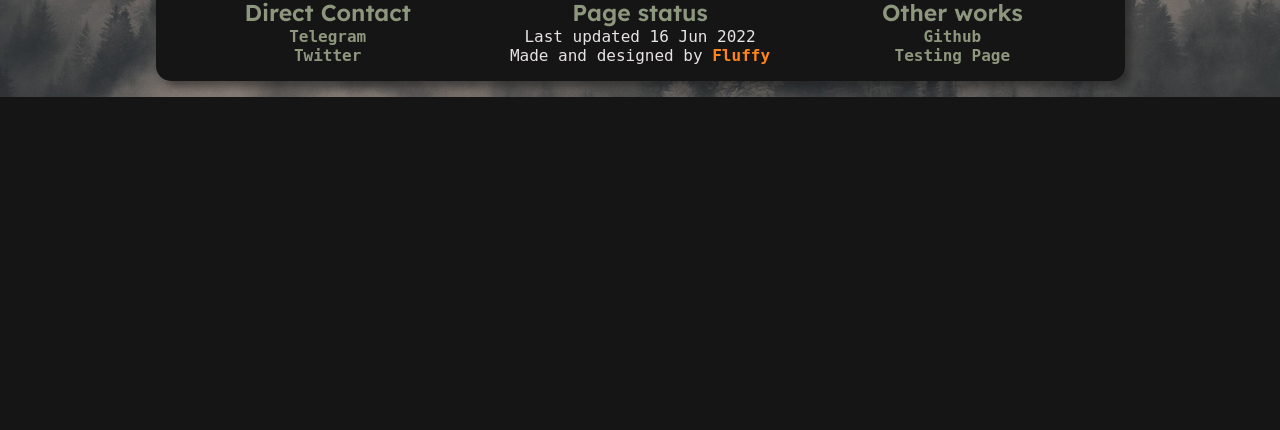
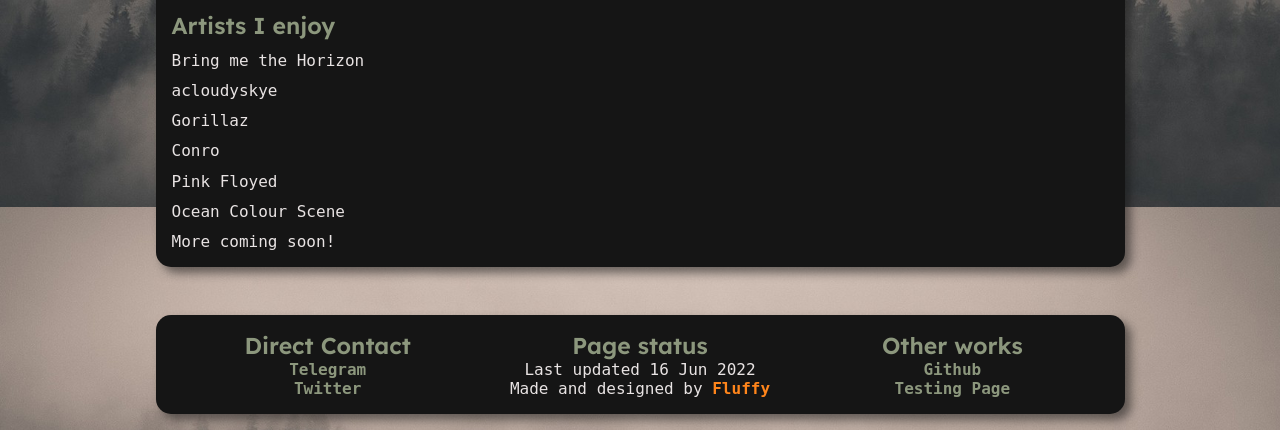
Before and after one commit to Fluffy-Bean/Fluffys-website, a PHP site: page / in a window 1280 px wide. Shown: the part 5393-5823 px from the top of the page. Before the commit the page ends 5490 px from the top, so only its background shows below. Run offline with PHP 8.4, Linux system fonts and the light colour scheme.

Commit message:
AAAAUUUGGHHHH

```diff
--- a/css/nav.css
+++ b/css/nav.css
@@ -10,7 +10,7 @@ nav {
   display: flex; flex-direction: row;
   justify-content: space-between; align-items: center;
 
-  background-color: var(--bg-alt); color: var(--fg-dark);
+  background-color: var(--bg-dark); color: var(--fg);
 
   border-radius: var(--rad);
 
@@ -29,28 +29,29 @@ nav * {
 
   transform: rotate(-25deg) scale(3.2);
 
-  filter: drop-shadow(1px 0 0 var(--bg-alt))
-          drop-shadow(0 1px 0 var(--bg-alt))
-          drop-shadow(-1px 0 0 var(--bg-alt))
-          drop-shadow(0 -1px 0 var(--bg-alt));
+  filter: drop-shadow(1px 0 0 var(--bg-dark))
+          drop-shadow(0 1px 0 var(--bg-dark))
+          drop-shadow(-1px 0 0 var(--bg-dark))
+          drop-shadow(0 -1px 0 var(--bg-dark));
 }
 .nav-logo h2 {
   margin: 0 0 0 2rem; padding: 0;
   font-size: 28px;
   font-weight: 900;
 }
+
+.nav-links * {
+  margin: 0 0.2rem; padding: 0;
+
+  color: var(--fg);
+
+  text-align: right; text-decoration: none;
+
+  font-weight: bolder;
+}
+
 @media (max-width:569px) {
   .nav-logo h2 {
     display: none;
   }
 }
-
-.nav-links * {
-  margin: 0 0.2rem; padding: 0;
-
-  color: var(--fg-dark);
-
-  text-align: right; text-decoration: none;
-
-  font-weight: bolder;
-}
--- a/index.php
+++ b/index.php
@@ -56,10 +56,37 @@
 			<img src="https://github-readme-stats.vercel.app/api/top-langs/?username=Fluffy-Bean&layout=compact">
 		</section>
 
+		<section id="pc" class="justify-text">
+			<h2>System configuration</h2>
+			<h3>Operating system</h3>
+			<img src="images/sussywussy.png" alt="Screenshot of Linux desktop environment" loading="lazy">
+			<p>My main operating system is Arch Linux, in this screenshot you can see a "rice" of Rofi and Polybar! Which you can see <a href="https://github.com/Fluffy-Bean/dots">here</a>!</p>
+			<p>My secondary system is Windows 10 Pro just for VR</p>
+
+			<h3>Hardware</h3>
+			<p>For my PC case, I'm using an NZXT H510 (white) covered with a bunch of stickers and magnets.</p>
+			<p>But for whats inside is a bit more interesting. I am using a Gigabyte X570 AORUS ELITE motherboard, pared with an AMD 5 3600. Cooling that is a be quiet! Pure Rock 2.</p>
+			<p>Thats with 16GBs (2x8) of DDR4-3600 ram from Corsair, with an Nvidia GTX1060 (6gb) Zotac AMP edition.</p>
+			<p>Which is all powered by a Corsair 550W 80+ Gold power supply.</p>
+			<p>For storage I am using a Hitachi Deskstar that has 2TBs of storage for my games and larger files. For my boot SSD I am using a Samsung 980 1TB M.2 NVMe.</p>
+
+			<h3>Equipment</h3>
+			<p>My keyboard is a Razer Blackwiddow X Chroma that has been through too much. To go with that I have a Logitech g502 mouse with a Hyena Agenda mouse mat.</p>
+			<p>For my monitor I have a BenQ MOBIUZ EX2510. For VR I have a normal CV1 with 2 cameras.</p>
+			<p>Headphones are very important to me, as I use them for hours at a time everyday and listen to a lot of music, so I got myself Steelseries Arctis 3 (only to be very dissapointed with the mic and build quality). I also enjoy playing some games with a controller so I have a modded Xbox One S controller.</p>
+
+			<h3>Server</h3>
+			<p>My server is a simple Zotac ZBOX-CI527.</p>
+			<p>It still has the base 8GBs of ram and i5-7200U CPU. But I upgraded it with a 120GB SSD.</p>
+			<p>And it is running a Proxmox server with many many LXC containers because why not :3</p>
+		</section>
+
 		<section class="justify-text">
 			<h2>Special Thanks</h2>
 			<p>To <span class="jeetix-colour">Jeetix</span> for helping me with learning how to make websites and keeping the original site up and running!</p>
 			<p>And to <span class="carty-colour">Carty</span> for teaching me how to run servers and the networking required to keep sites online!</p>
+			<p><span class="mrhdash-colour">mrHDash</span> for the <a href="#refsheet">Ref Sheet</a> and most other art on the page!</p>
+			<p>To <span class="zadok-colour">Zadok</span> for the silly tadium art in the nav bar!</p>
 		</section>
 
 		<section id="gallery">
@@ -97,36 +124,21 @@
 			<p>Why can't electric eels get depressed? Because they're always positive!</p>
 		</section>
 
-		<section id="pc" class="justify-text">
-			<h2>System configuration</h2>
-			<h3>Operating system</h3>
-			<img src="images/sussywussy.png" alt="Screenshot of Linux desktop environment" loading="lazy">
-			<p>My main operating system is Arch Linux, in this screenshot you can see a "rice" of Rofi and Polybar! Which you can see <a href="https://github.com/Fluffy-Bean/dots">here</a>!</p>
-			<p>My secondary system is Windows 10 Pro just for VR</p>
-
-			<h3>Hardware</h3>
-			<p>For my PC case, I'm using an NZXT H510 (white) covered with a bunch of stickers and magnets.</p>
-			<p>But for whats inside is a bit more interesting. I am using a Gigabyte X570 AORUS ELITE motherboard, pared with an AMD 5 3600. Cooling that is a be quiet! Pure Rock 2.</p>
-			<p>Thats with 16GBs (2x8) of DDR4-3600 ram from Corsair, with an Nvidia GTX1060 (6gb) Zotac AMP edition.</p>
-			<p>Which is all powered by a Corsair 550W 80+ Gold power supply.</p>
-			<p>For storage I am using a Hitachi Deskstar that has 2TBs of storage for my games and larger files. For my boot SSD I am using a Samsung 980 1TB M.2 NVMe.</p>
-
-			<h3>Equipment</h3>
-			<p>My keyboard is a Razer Blackwiddow X Chroma that has been through too much. To go with that I have a Logitech g502 mouse with a Hyena Agenda mouse mat.</p>
-			<p>For my monitor I have a BenQ MOBIUZ EX2510. For VR I have a normal CV1 with 2 cameras.</p>
-			<p>Headphones are very important to me, as I use them for hours at a time everyday and listen to a lot of music, so I got myself Steelseries Arctis 3 (only to be very dissapointed with the mic and build quality). I also enjoy playing some games with a controller so I have a modded Xbox One S controller.</p>
-
-			<h3>Server</h3>
-			<p>My server is a simple Zotac ZBOX-CI527.</p>
-			<p>It still has the base 8GBs of ram and i5-7200U CPU. But I upgraded it with a 120GB SSD.</p>
-			<p>And it is running a Proxmox server with many many LXC containers because why not :3</p>
-		</section>
-
 		<section id="spotify" class="justify-text">
 			<h2>Mah Music taste!</h2>
-			<p>Here are some playlists I made with some music I enjoy listening to. Though I missed many many songs.</p>
+			<p>Here I will put (most) of the music I enjoy listening too!</p>
+			<h3>Ma Spotify playlists</h3>
 			<iframe src="https://open.spotify.com/embed/playlist/5e4iqBdioVN56hz1KCYWNi?utm_source=generator" width="100%" height="380" frameBorder="0" allowfullscreen="" allow="autoplay; clipboard-write; encrypted-media; fullscreen; picture-in-picture"></iframe>
 			<iframe src="https://open.spotify.com/embed/playlist/37vWcad8w7GBvNIZUkDxEi?utm_source=generator" width="100%" height="380" frameBorder="0" allowfullscreen="" allow="autoplay; clipboard-write; encrypted-media; fullscreen; picture-in-picture"></iframe>
+
+			<h3>Artists I enjoy</h3>
+			<p>Bring me the Horizon</p>
+			<p>acloudyskye</p>
+			<p>Gorillaz</p>
+			<p>Conro</p>
+			<p>Pink Floyed</p>
+			<p>Ocean Colour Scene</p>
+			<p>More coming soon!</p>
 		</section>
 	</main>
 
--- a/stylesheet.css
+++ b/stylesheet.css
@@ -19,6 +19,7 @@
 
 :root {
   --bg: #151515;
+  --bg-dark: #0f0f0f;
   --bg-alt: #E8E3E3;
 
   --h: #8C977D;
@@ -124,3 +125,13 @@ span {
 	color: #FF851B;
   font-weight: bold;
 }
+
+.mrhdash-colour {
+	color: #a58fb6;
+  font-weight: bold;
+}
+
+.zadok-colour {
+	color: #542b00;
+  font-weight: bold;
+}
```
Also changed, not shown: gallery/animal_booper.webp (added).
